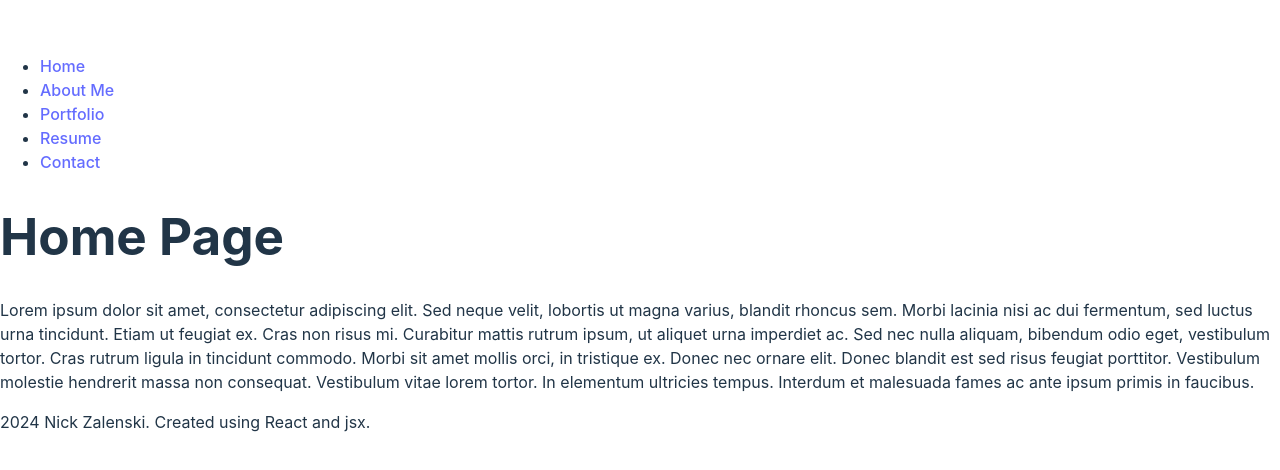
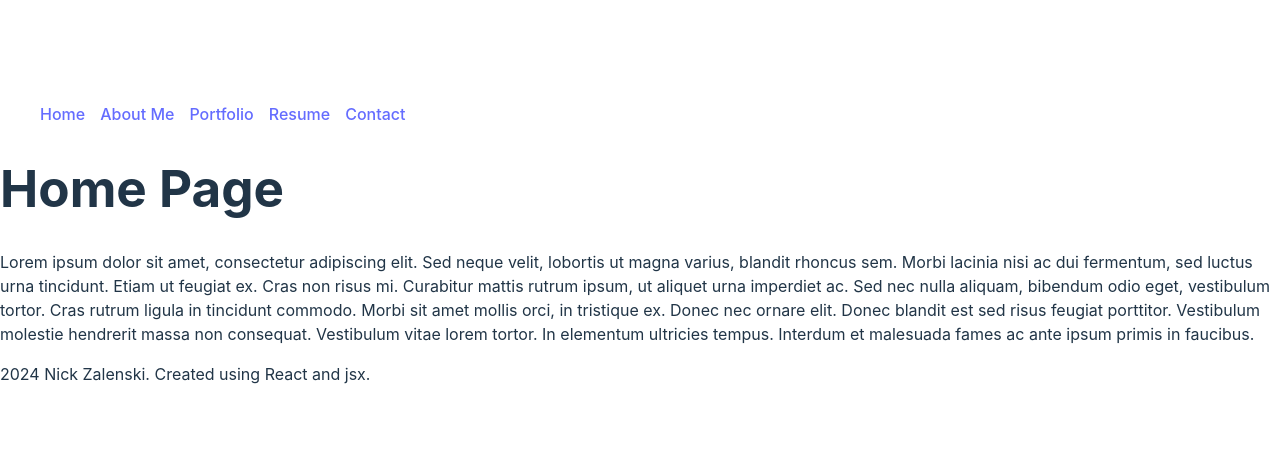
Before and after one commit to ElBoyTM/React-Portfolio, a React (Vite) app in the folder Develop/: page / in a window 1280 px wide. Shown: the part 156-626 px from the top of the page. Built offline with nearby package versions, Linux system fonts and the light colour scheme.

Commit message:
made css for navtabs and made the links horizontal

```diff
--- /dev/null
+++ b/Develop/src/components/NavTabs.css
@@ -0,0 +1,4 @@
+.nav-item {
+    display: inline-block;
+    margin-right: 15px;
+}
--- a/Develop/src/components/NavTabs.jsx
+++ b/Develop/src/components/NavTabs.jsx
@@ -1,4 +1,5 @@
 import { Link, useLocation } from 'react-router-dom';
+import './NavTabs.css';
 
 function NavTabs() {
     const currentPage = useLocation().pathname;
```
